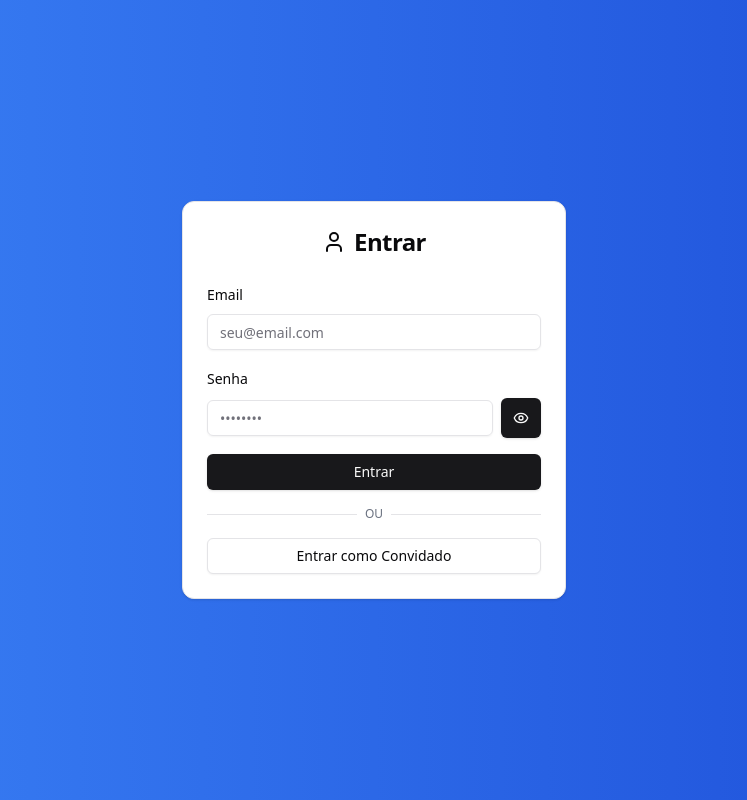
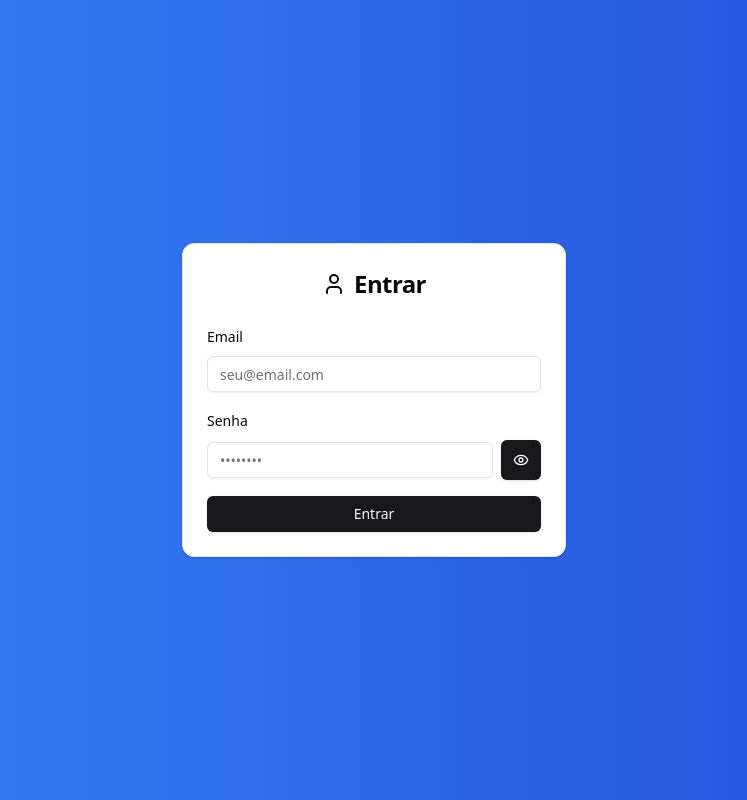
Before and after one commit to ArthurSilv4/front-desafioo.tech, a Next.js app: page /singIn in a window 1280 px wide. Shown: the whole page, without its empty margins (266-1013 px from the left). Built offline with nearby package versions, Linux system fonts and the light colour scheme; no server answers.

Commit message:
refactor: comentado botao de entrar como convidado

```diff
--- a/src/components/Forms/SingInForms/page.tsx
+++ b/src/components/Forms/SingInForms/page.tsx
@@ -40,9 +40,9 @@ export function SingInForms() {
     login(values);
   }
 
-  async function handleGuestAccess() {
-    console.log("Entrando como convidado");
-  }
+  // async function handleGuestAccess() {
+  //   console.log("Entrando como convidado");
+  // }
 
   return (
     <>
@@ -99,7 +99,7 @@ export function SingInForms() {
         </form>
       </FormProvider>
 
-      <div className="relative my-4">
+      {/* <div className="relative my-4">
         <div className="absolute inset-0 flex items-center">
           <div className="w-full border-t"></div>
         </div>
@@ -115,7 +115,7 @@ export function SingInForms() {
         disabled={isLoading}
       >
         {isLoading ? "Entrando..." : "Entrar como Convidado"}
-      </Button>
+      </Button> */}
     </>
   );
 }
```
